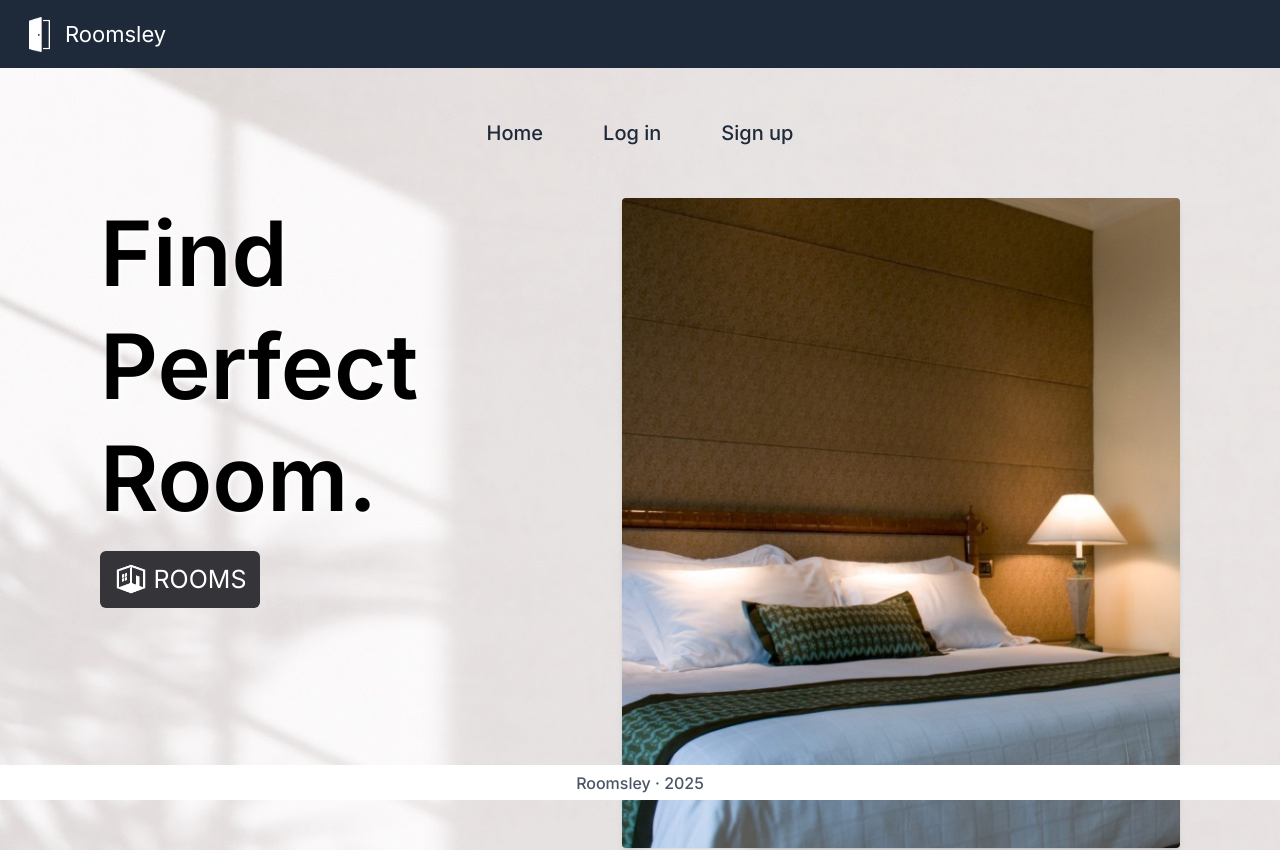
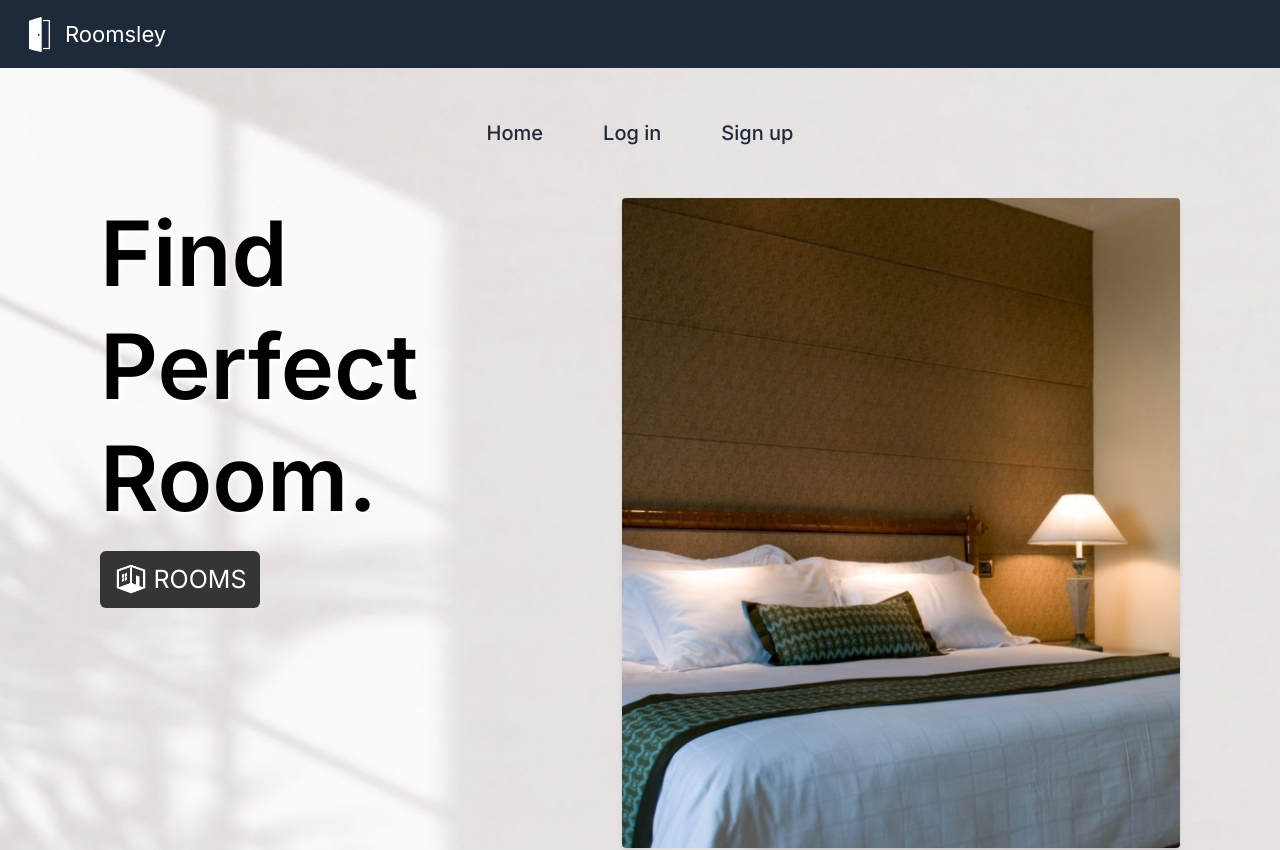
Before and after one commit to rohitkumar893/roomsley, a React (Vite) app: page / in a window 1280 px wide. Shown: the top 850 px of the page. Built offline with nearby package versions, Linux system fonts and the light colour scheme.

Commit message:
fixed footer

```diff
--- a/src/App.jsx
+++ b/src/App.jsx
@@ -127,7 +127,7 @@ function App() {
         </div>
       </div>
 
-      <div className='footer fixed bottom-0 h-[35px] w-full flex justify-center items-center text-gray-600 font-medium' style={{ backgroundColor:"white" }}>
+      <div className='footer relative bottom-0 h-[35px] w-full flex justify-center items-center text-gray-600 font-medium' style={{ backgroundColor:"white" }}>
           <h5>Roomsley · 2025</h5>
       </div>
     </>
```
